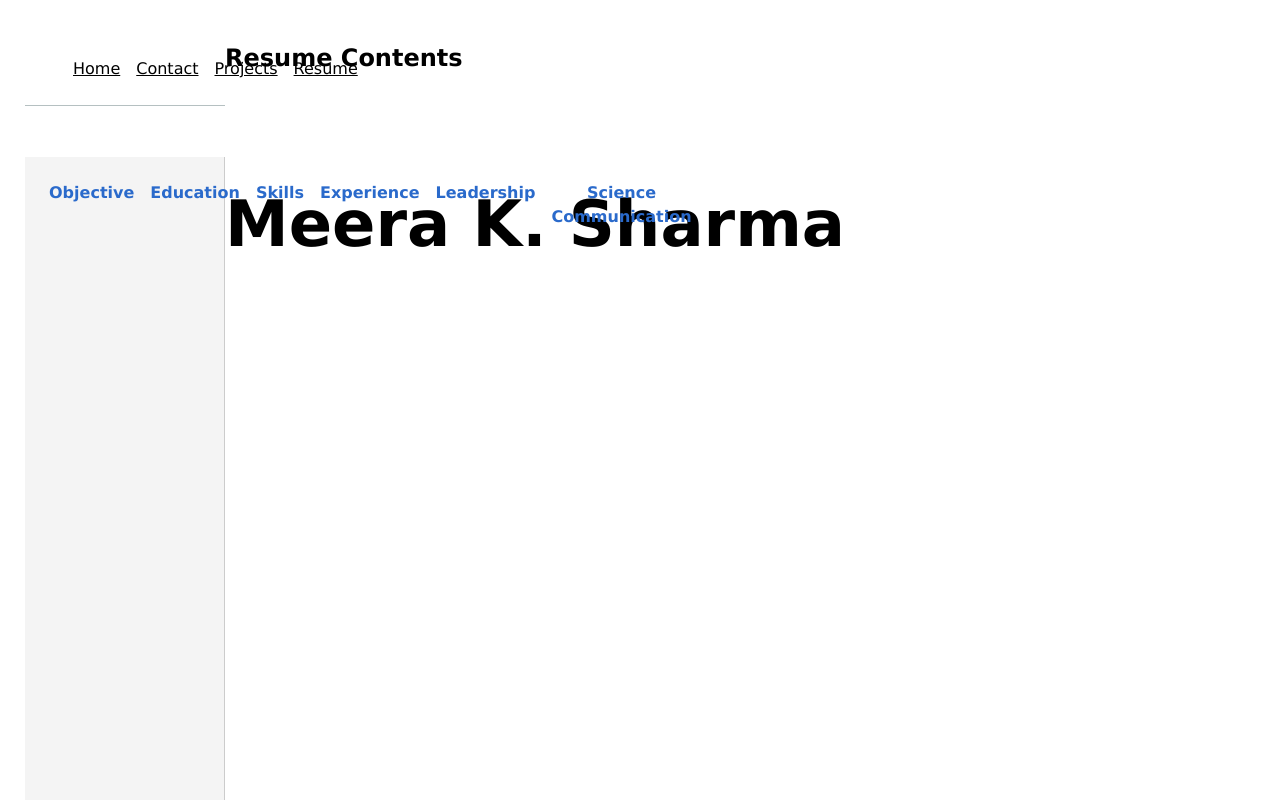
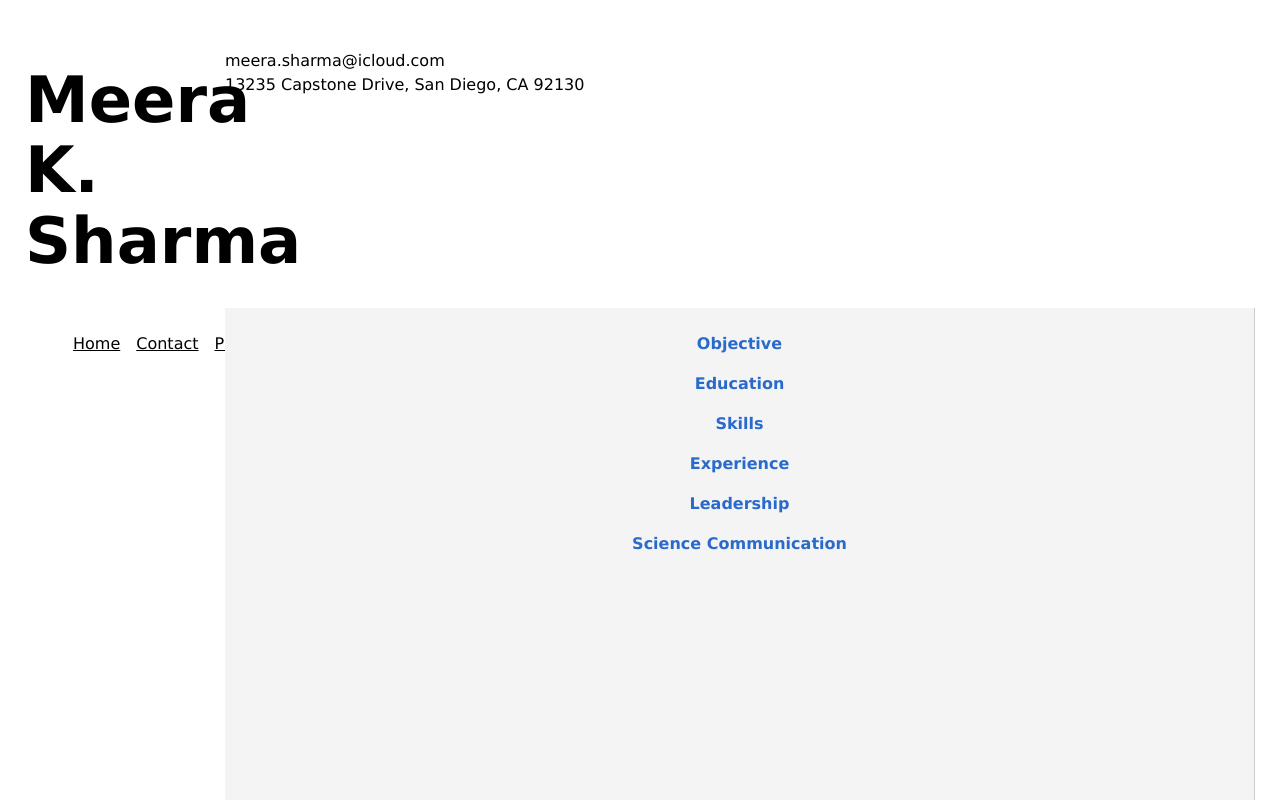
Before and after one commit to msharma-26/portfolio, a plain HTML site: page resume/index.html in a window 1280 px wide. Shown: the top 800 px of the page. Drawn offline with Linux system fonts and the light colour scheme.

Commit message:
Revert "switched menu back to horizontal"
This reverts commit 14120b4605e1bcf9bb65abc9cc3d1d4101033636.

```diff
--- a/resume/index.html
+++ b/resume/index.html
@@ -5,6 +5,8 @@
     <meta charset="UTF-8">
     <meta name="viewport" content="width=device-width, initial-scale=1.0">
     <title>Meera Sharma's Resume</title>
+    <h1>Meera K. Sharma</h1>
+    <p>meera.sharma@icloud.com <br> 13235 Capstone Drive, San Diego, CA 92130</p>
 
 
 </head>
@@ -17,7 +19,7 @@
             <li><a href="../resume/index.html" target="_blank" class="curent">Resume</a></li>
         </ul>
     </nav>
-    <h3>Resume Contents</h3>
+
     <nav class="sidebar">
         <ul>
           <li><a href="#objective">Objective</a></li>
@@ -28,9 +30,6 @@
           <li><a href="#communication">Science Communication</a></li>
         </ul>
       </nav>
-
-    <h1>Meera K. Sharma</h1>
-    <p>meera.sharma@icloud.com <br> 13235 Capstone Drive, San Diego, CA 92130</p>
 
     <section name = "objective" class = "resume objective" id = "objective">
         <h2>Objective</h2>
--- a/style.css
+++ b/style.css
@@ -154,6 +154,8 @@ section h2 {
   list-style: none;
   padding: 0;
   margin: 0;
+  display: flex;
+  flex-direction: column;
 }
 
 .sidebar li {
```
